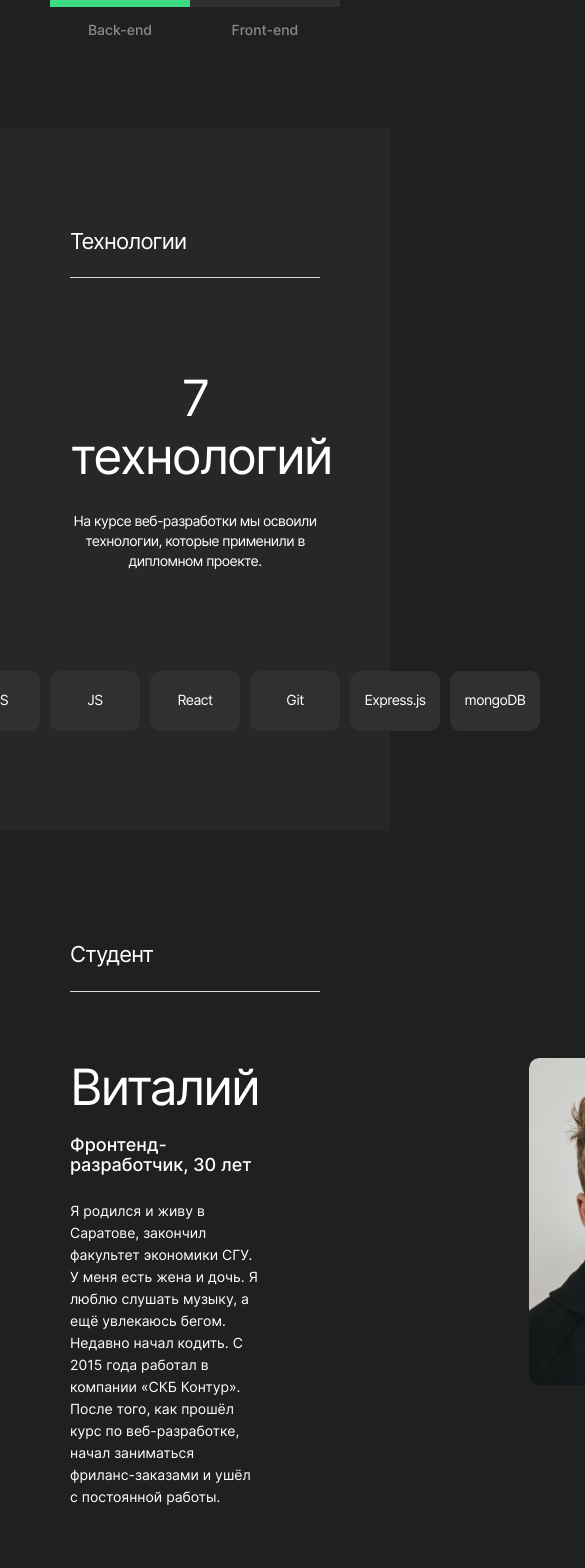
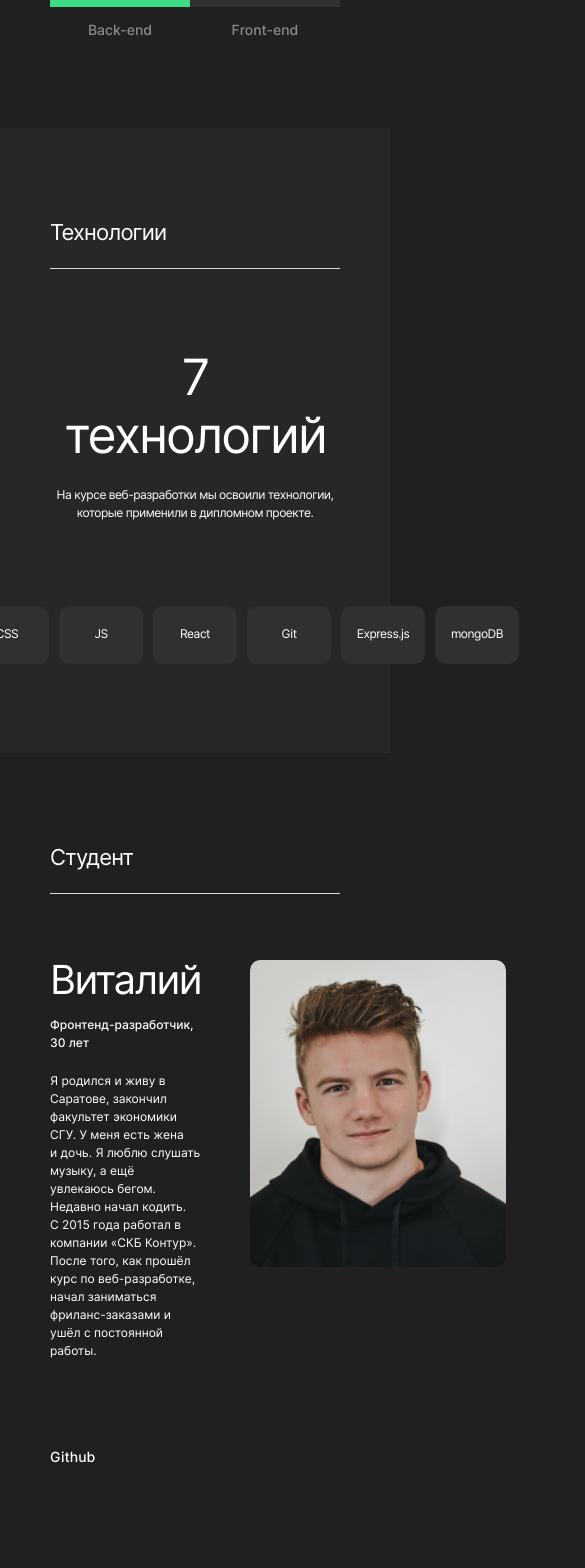
Before and after one commit to BuyanauskasAA/movies-explorer-frontend, a React (Create React App) app: page / in a window 390 px wide. Shown: the part 1720-3288 px from the top of the page, 585 px wide, since content can reach past the window. Built offline with nearby package versions, Linux system fonts and the light colour scheme.

Commit message:
feat: сверстать about-me для 786px

```diff
--- a/src/components/AboutMe/AboutMe.css
+++ b/src/components/AboutMe/AboutMe.css
@@ -46,7 +46,42 @@
 }
 
 .about-me__avatar {
+  flex-shrink: 0;
   width: 270px;
   height: 327px;
   border-radius: 10px;
 }
+
+@media (max-width: 768px) {
+  .about-me {
+    padding: 91px 50px 101px;
+  }
+
+  .about-me__container {
+    gap: 49px;
+  }
+
+  .about-me__name {
+    margin: 0 0 16px 0;
+    font-size: 40px;
+    line-height: 1;
+  }
+
+  .about-me__title {
+    margin: 0 0 20px 0;
+    font-size: 12px;
+    line-height: 1.5;
+  }
+
+  .about-me__info {
+    margin: 0 0 87px 0;
+    font-size: 12px;
+    line-height: 1.5;
+  }
+
+  .about-me__avatar {
+    width: 256px;
+    height: 307px;
+    border-radius: 10px;
+  }
+}
--- a/src/components/AboutMe/AboutMe.js
+++ b/src/components/AboutMe/AboutMe.js
@@ -12,9 +12,9 @@ function AboutMe() {
           <p className="about-me__title">Фронтенд-разработчик, 30 лет</p>
           <p className="about-me__info">
             Я родился и живу в Саратове, закончил факультет экономики СГУ. У меня есть жена
-            и&nbsp;дочь. Я люблю слушать музыку, а ещё увлекаюсь бегом. Недавно начал кодить. С 2015
-            года работал в компании «СКБ Контур». После того, как прошёл курс по веб-разработке,
-            начал заниматься фриланс-заказами и ушёл с постоянной работы.
+            и&nbsp;дочь. Я люблю слушать музыку, а ещё увлекаюсь бегом. Недавно начал кодить.
+            С&nbsp;2015 года работал в компании «СКБ Контур». После того, как прошёл курс по
+            веб-разработке, начал заниматься фриланс-заказами и ушёл с постоянной работы.
           </p>
           <a className="about-me__github" href="https://github.com/BuyanauskasAA">
             Github
--- a/src/components/Techs/Techs.css
+++ b/src/components/Techs/Techs.css
@@ -44,3 +44,25 @@
   text-align: center;
   box-sizing: border-box;
 }
+
+@media (max-width: 768px) {
+  .techs {
+    padding: 91px 50px 89px;
+  }
+
+  .techs__title {
+    margin: 79px 0 0 0;
+  }
+
+  .techs__description {
+    margin: 22px auto 84px;
+    font-size: 12px;
+    line-height: 1.5;
+  }
+
+  .techs__item {
+    min-width: 84px;
+    font-size: 12px;
+    line-height: 1.21;
+  }
+}
```
